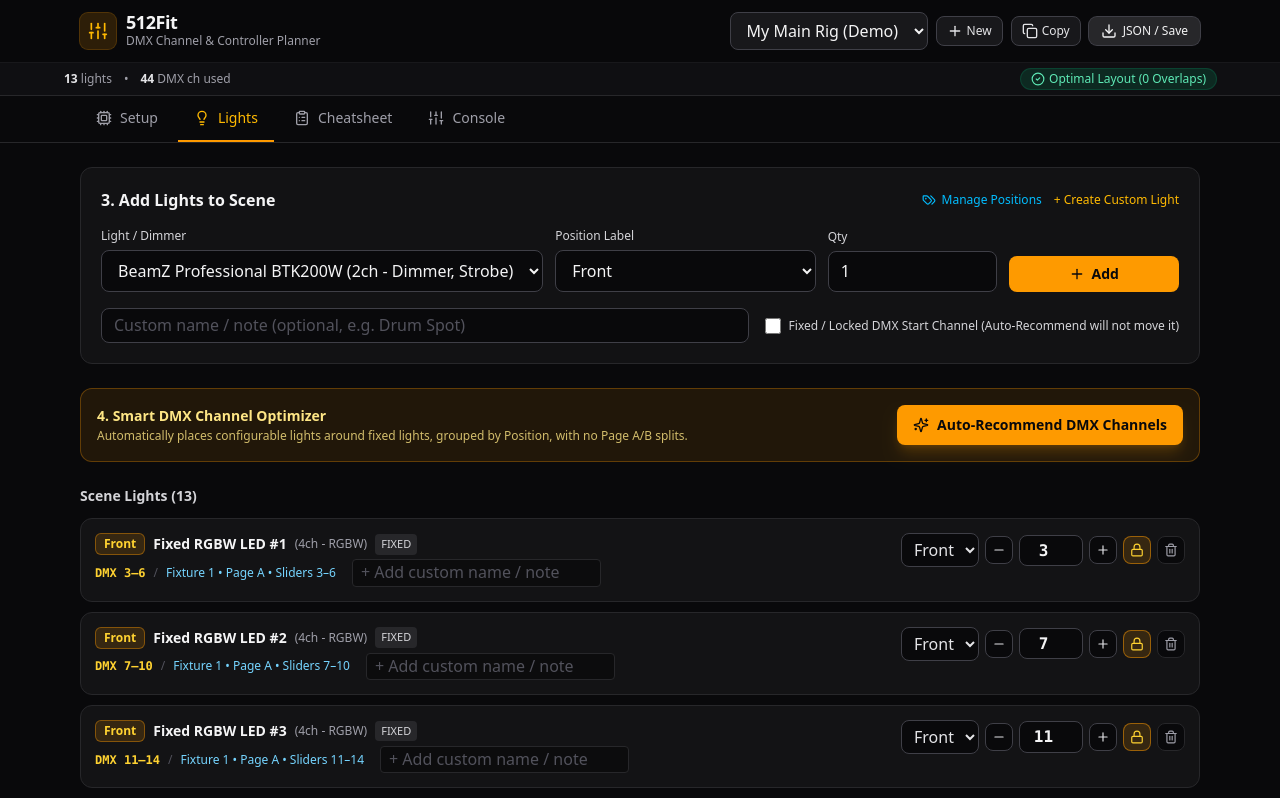
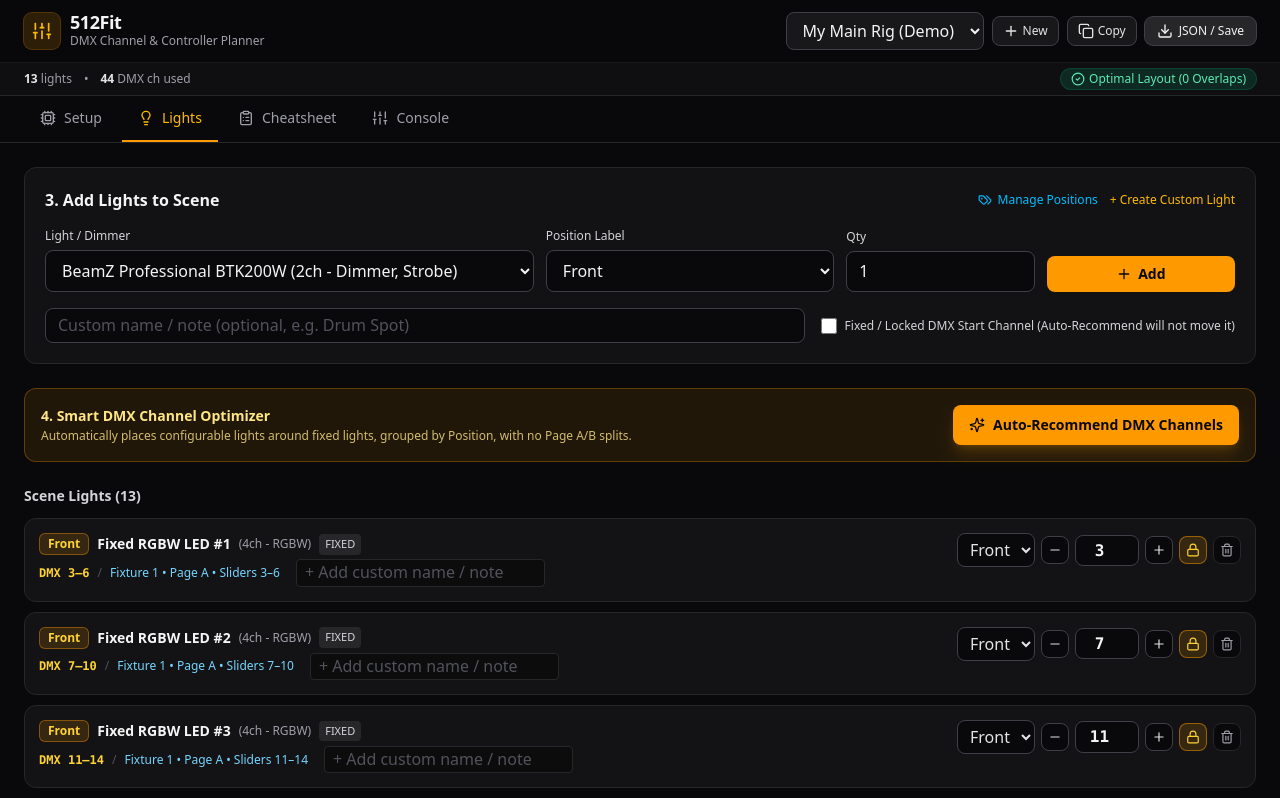
Before and after one commit to janmensik/512Fit, a React (Vite) app: page / in a window 1280 px wide. Shown: the top 798 px of the page. Built offline with nearby package versions, Linux system fonts and the light colour scheme.

Commit message:
Use 100% display width and single-row widescreen slider layout in Console Simulator

```diff
--- a/src/App.tsx
+++ b/src/App.tsx
@@ -240,7 +240,7 @@ export function App() {
         aria-label="Primary sections"
         className="hidden sm:block border-b border-zinc-800 bg-zinc-950"
       >
-        <div className="mx-auto flex max-w-6xl gap-1 px-4">
+        <div className="flex w-full gap-1 px-4 sm:px-6">
           {navItems.map(({ id, label, icon: Icon }) => {
             const active = activeTab === id;
             return (
@@ -263,7 +263,7 @@ export function App() {
       </nav>
 
       {/* Main Content */}
-      <main className="mx-auto max-w-6xl px-4 py-6">
+      <main className="w-full px-4 sm:px-6 py-6">
         {activeTab === 'setup' && (
           <SetupControllerTab
             activeScene={activeScene}
--- a/src/components/CheatsheetTab.tsx
+++ b/src/components/CheatsheetTab.tsx
@@ -74,7 +74,7 @@ export function CheatsheetTab({
           No lights configured in this scene.
         </div>
       ) : (
-        <div className="grid gap-4 md:grid-cols-2">
+        <div className="grid gap-4 md:grid-cols-2 xl:grid-cols-3 2xl:grid-cols-4">
           {Array.from(grouped.entries()).map(([pos, items]) => {
             const posColor = getPositionColor(pos, positions);
             const sorted = [...items].sort((a, b) => a.startChannel - b.startChannel);
--- a/src/components/SceneHeader.tsx
+++ b/src/components/SceneHeader.tsx
@@ -25,7 +25,7 @@ export function SceneHeader({
 
   return (
     <header className="sticky top-0 z-30 border-b border-zinc-800 bg-zinc-950/95 backdrop-blur supports-[backdrop-filter]:bg-zinc-950/80">
-      <div className="mx-auto flex max-w-6xl flex-wrap items-center justify-between gap-3 px-4 py-3">
+      <div className="flex w-full flex-wrap items-center justify-between gap-3 px-4 sm:px-6 py-3">
         <div className="flex items-center gap-2.5">
           <div className="flex h-9 w-9 items-center justify-center rounded-lg bg-amber-500/15 text-amber-400 ring-1 ring-amber-500/30">
             <Sliders className="h-5 w-5" aria-hidden="true" />
@@ -86,8 +86,8 @@ export function SceneHeader({
         </div>
       </div>
 
-      <div className="border-t border-zinc-900 bg-zinc-900/50 px-4 py-1.5">
-        <div className="mx-auto flex max-w-6xl flex-wrap items-center justify-between gap-2 text-xs">
+      <div className="border-t border-zinc-900 bg-zinc-900/50 px-4 sm:px-6 py-1.5">
+        <div className="flex w-full flex-wrap items-center justify-between gap-2 text-xs">
           <div className="flex items-center gap-3 text-zinc-400">
             <span>
               <strong className="text-zinc-200">{totalLights}</strong> lights
--- a/src/components/SimulatorTab.tsx
+++ b/src/components/SimulatorTab.tsx
@@ -112,7 +112,7 @@ export function SimulatorTab({
                 Hide Empty Fixtures
               </label>
             </div>
-            <div className="grid grid-cols-3 sm:grid-cols-6 gap-2">
+            <div className="grid grid-cols-3 sm:grid-cols-6 lg:grid-cols-12 gap-2">
               {Array.from({ length: controller.fixtureCount }, (_, idx) => {
                 const fixNum = idx + 1;
                 const isSelected = selectedFixture === fixNum;
@@ -250,7 +250,14 @@ export function SimulatorTab({
         )}
 
         {/* Fader Sliders Grid */}
-        <div className="grid grid-cols-2 sm:grid-cols-4 md:grid-cols-8 gap-2.5">
+        <div
+          className="grid grid-cols-2 sm:grid-cols-4 md:grid-cols-8 xl:grid-cols-[repeat(var(--sliders-per-page),minmax(0,1fr))] gap-2"
+          style={
+            {
+              '--sliders-per-page': Math.min(24, controller.slidersPerPage),
+            } as React.CSSProperties
+          }
+        >
           {sliders.map(({ sliderNum, dmxCh, matchingLights }) => {
             const primary = matchingLights[0];
             const isOverlap = matchingLights.length > 1;
```
Also changed, not shown: 2 other files (tests, documents, lock files or other folders).
